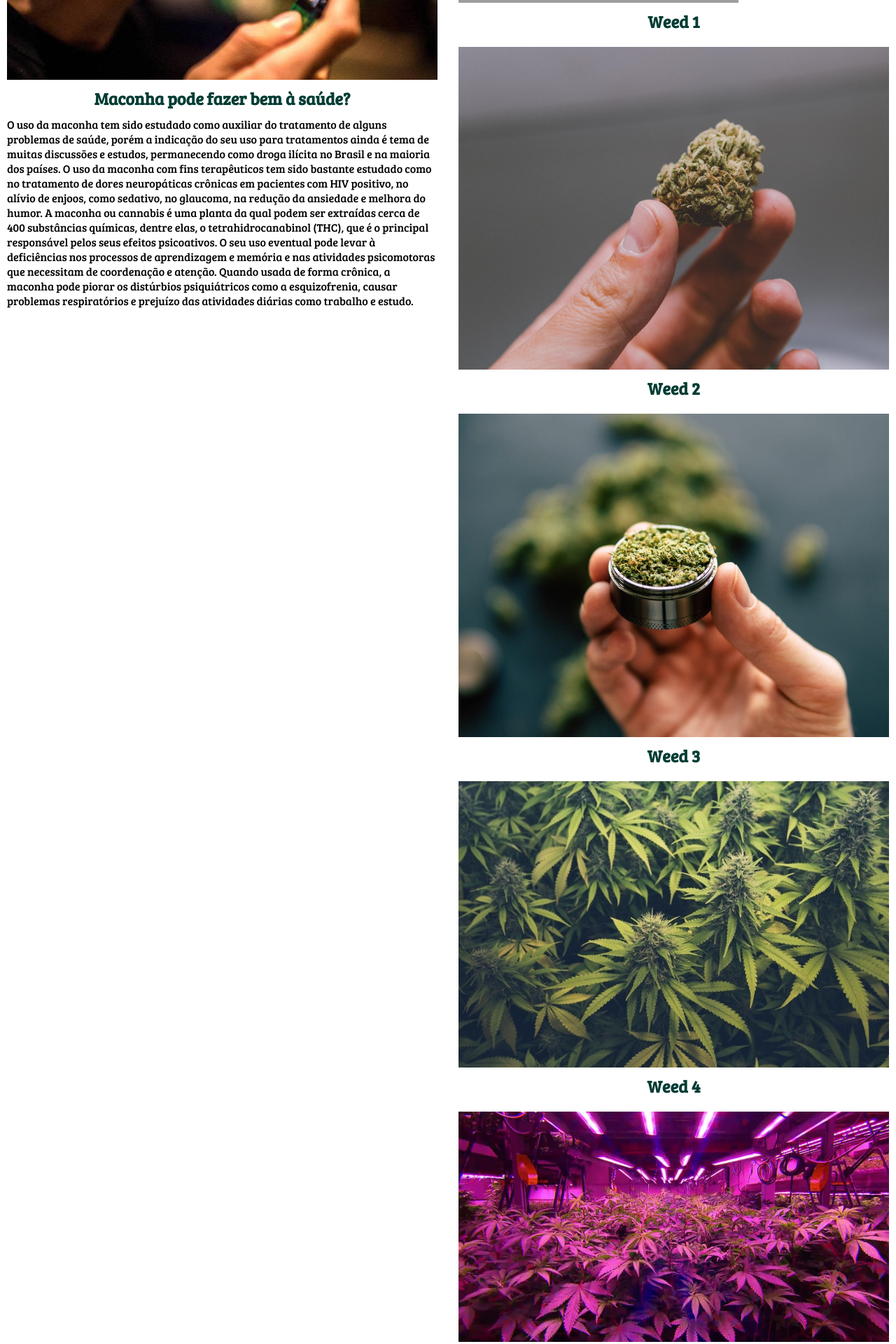
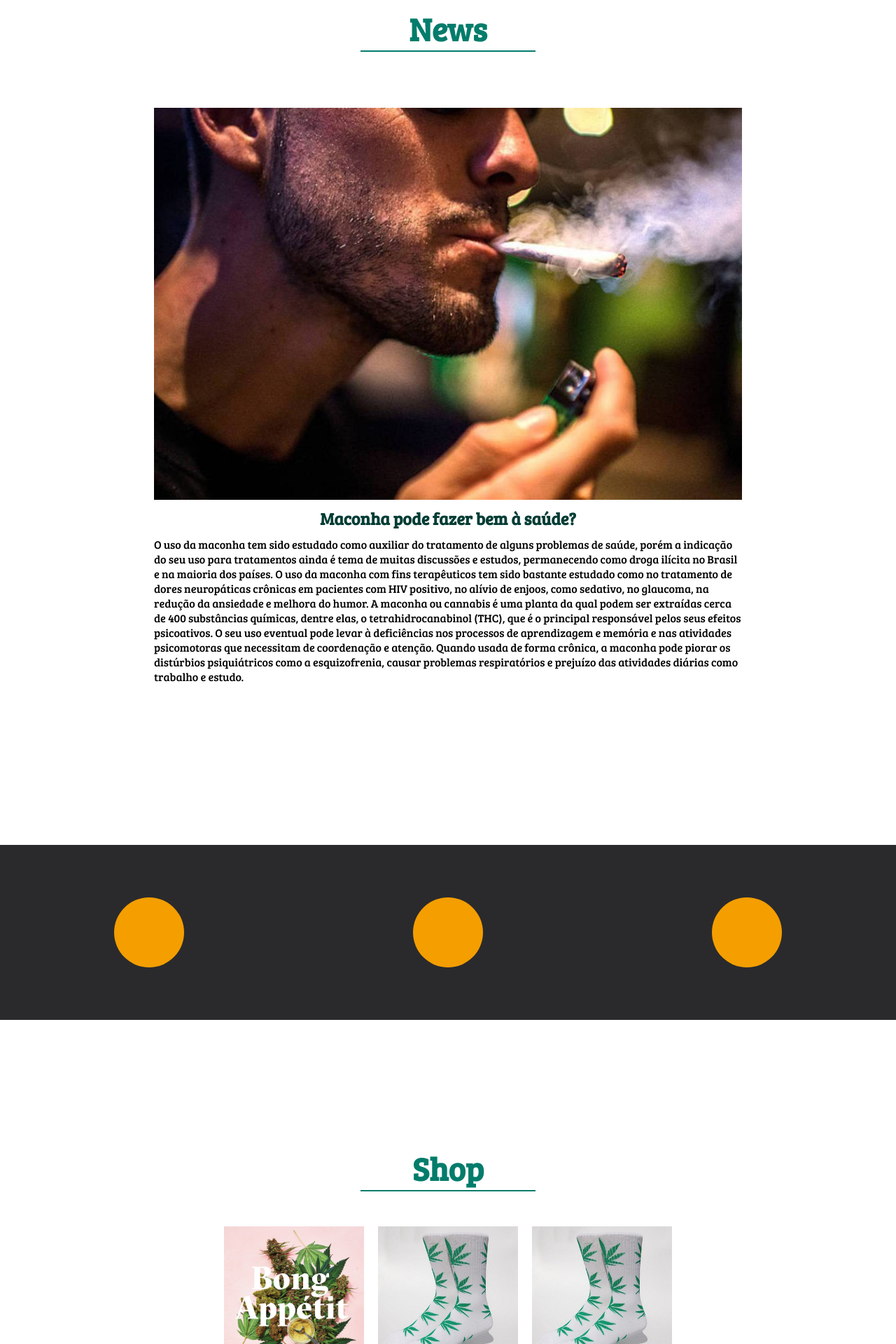
Before and after one commit to w1redl4in/weed-app, a React (Create React App) app in the folder frontend/: page / in a window 1280 px wide. Shown: the part 2180-4100 px from the top of the page at 70% size. Built offline with nearby package versions, Linux system fonts and the light colour scheme; grey boxes are pictures that could not be loaded.

Commit message:
added some sliders and footer

```diff
--- a/frontend/src/App.css
+++ b/frontend/src/App.css
@@ -31,6 +31,24 @@ i {
   font-size: 14px;
 }
 
+.faixa {
+  margin-top: 100px;
+  display: flex;
+  justify-content: space-around;
+  align-items: center;
+  background-color: #2a2a2c;
+  height: 250px;
+  width: 100%;
+  margin-bottom: -70px;
+}
+
+.faixa > div {
+  height: 100px;
+  border-radius: 50%;
+  width: 100px;
+  background-color: #f49e00;
+}
+
 h1 {
   margin-top: 60px;
   text-align: center;
@@ -48,8 +66,25 @@ h1::after {
   margin-bottom: 100px;
 }
 
+h5 {
+  margin-top: 260px;
+  text-align: center;
+  font-size: 46px;
+  color: #027c6b;
+}
+
+h5::after {
+  content: "";
+  width: 250px;
+  background: currentColor;
+  height: 2px;
+  display: block;
+  margin: 0 auto;
+  margin-bottom: 100px;
+}
+
 h3 {
-  margin-top: 60px;
+  margin-top: 250px;
   text-align: center;
   font-size: 46px;
   color: #027c6b;
@@ -118,11 +153,11 @@ h3::after {
 
 .grid {
   display: grid;
-  grid-template-columns: repeat(2, 1fr);
-  grid-gap: 30px;
-  padding: 10px;
-  min-width: 200px;
-  margin: 0 auto;
+  grid-template-columns: 1fr;
+  padding: 30px;
+  max-width: 900px;
+  margin: -50px auto;
+  margin-bottom: 200px;
 }
 
 .grid p {
@@ -136,23 +171,9 @@ h3::after {
   text-align: center;
 }
 
-.sidebar > div {
-  margin-bottom: 10px;
-}
-
 @media (max-width: 600px) {
   .grid {
     grid-template-columns: 1fr;
-  }
-  .sidebar {
-    display: flex;
-    overflow: scroll;
-    margin-right: 20px;
-  }
-
-  .sidebar > div {
-    flex: 1 0 200px;
-    margin: 0 20px;
   }
 }
 
@@ -161,7 +182,8 @@ h3::after {
   grid-template-columns: repeat(3, 1fr);
   grid-gap: 20px;
   max-width: 40rem;
-  margin: 0 auto;
+  margin: -50px auto;
+  margin-bottom: 400px;
 }
 .grid3-item:nth-child(1) {
   grid-row: 1/2;
@@ -176,3 +198,12 @@ h3::after {
   height: 100px;
   width: 200px;
 }
+
+.footer {
+  display: flex;
+  height: 100px;
+  width: 100%;
+  font-size: 18px;
+  justify-content: center;
+  background-color: white;
+}
--- a/frontend/src/App.js
+++ b/frontend/src/App.js
@@ -88,7 +88,13 @@ function App() {
         </div>
       </section>
 
-      <h1>Notícias</h1>
+      <div className="faixa">
+        <div></div>
+        <div></div>
+        <div></div>
+      </div>
+
+      <h5>News</h5>
 
       <section className="grid">
         <div className="main-noticia">
@@ -114,41 +120,15 @@ function App() {
             estudo.
           </p>
         </div>
-
-        <div className="sidebar">
-          <div>
-            <img src={weed1} alt="weed" />
-            <h2>Weed 1</h2>
-          </div>
-
-          <div>
-            <img src={weed2} alt="weed" />
-            <h2>Weed 2</h2>
-          </div>
-
-          <div>
-            <img src={weed3} alt="weed" />
-            <h2>Weed 3</h2>
-          </div>
-
-          <div>
-            <img src={weed4} alt="weed" />
-            <h2>Weed 4</h2>
-          </div>
-
-          <div>
-            <img src={weed5} alt="weed" />
-            <h2>Weed 5</h2>
-          </div>
-
-          <div>
-            <img src={weed6} alt="weed" />
-            <h2>Weed 6</h2>
-          </div>
-        </div>
       </section>
 
-      <h3>Noticias 2</h3>
+      <div className="faixa">
+        <div></div>
+        <div></div>
+        <div></div>
+      </div>
+
+      <h3>Shop</h3>
 
       <section className="grid3">
         <div className="grid3-item">
@@ -181,6 +161,11 @@ function App() {
           <p>Nome da maconha</p>
         </div>
       </section>
+      <footer className="footer">
+        <div>
+          <span>Copyright © 2020, Brasil. All Rights Reserved.</span>
+        </div>
+      </footer>
     </div>
   );
 }
```
